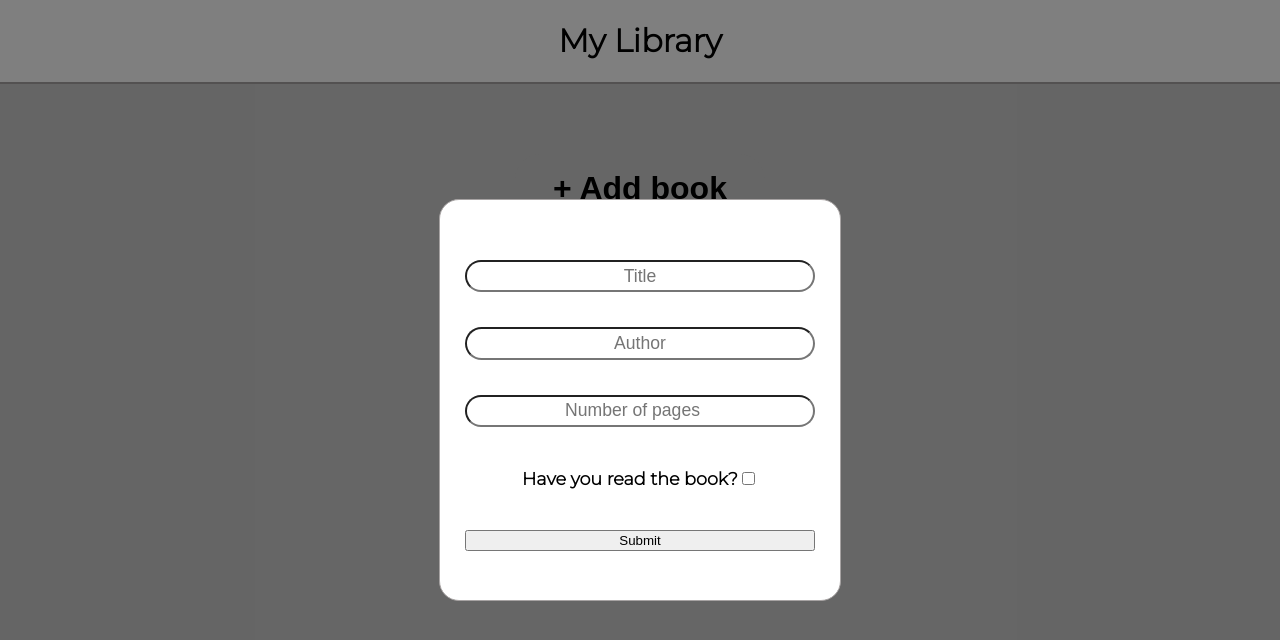
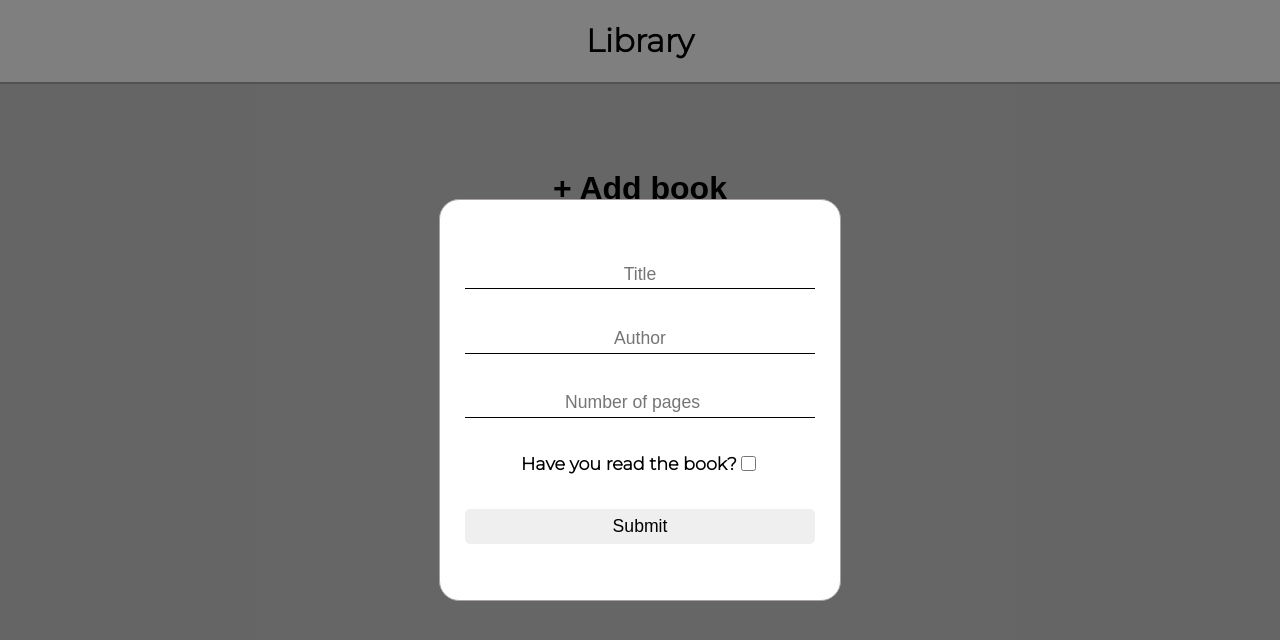
Before and after one commit to rullcoin/Library, a plain HTML site: page index.html in a window 1280 px wide. Both pictures are taken after a click on the button "+ Add book". Drawn offline with Linux system fonts and the light colour scheme.

Commit message:
Finish main styling

```diff
--- a/index.html
+++ b/index.html
@@ -19,7 +19,7 @@
       <div class="header">
         <div class="logo"></div>
         <div class="title">
-          <h1>My Library</h1>
+          <h1>Library</h1>
         </div>
       </div>
 
--- a/styles.css
+++ b/styles.css
@@ -1,7 +1,8 @@
 :root {
     --main-bg-color: #ccc;
     --white: #FFF;
-    --grey: rgb(167, 163, 163)
+    --grey: rgb(167, 163, 163);
+    --green: rgb(20, 218, 63);
 }
 
 body {
@@ -10,6 +11,7 @@ body {
     height: 100vh;
     background-color: var(--main-bg-color);
     font-family: 'Montserrat', sans-serif;
+    font-weight: bold;
 }
 
 .container {
@@ -91,15 +93,37 @@ body {
     left: 50vw;
     transform: translate(-50%, -50%);
     font-size: 1.1em;
-    font-weight: bold;
     padding: 10px;
 }
 
 input {
-    border-radius: 25px;
     height: 1.5em;
     text-align: center;
     font-size: 1em;
+    border-style: none;
+    border-bottom: 1px solid black;
+}
+
+input:hover {
+    background-color: rgb(238, 245, 231);
+}
+
+input[type="checkbox"] {
+    width: 15px;
+    height: 15px;
+    cursor: pointer;
+}
+
+#submit-button {
+    border-radius: 5px;
+    border-style: none;
+    height: 35px;
+    cursor: pointer;
+    font-size: 1em;
+}
+
+#submit-button:hover {
+    background-color: rgb(137, 228, 137);
 }
 
 .read-container {
@@ -121,10 +145,12 @@ input {
     border-radius: 25px;
     border-style: none;
     cursor: pointer;
+    font-size: 1em;
+    font-weight: bold;
 }
 
 #deleteButton {
-    background-color:rgb(221, 220, 220)
+    background-color:rgb(221, 220, 220);
 
 }
 
@@ -161,5 +187,5 @@ input {
 }
 
 .change-status-on {
-    background-color: rgb(20, 218, 63);
+    background-color: var(--green);
 }
```
Also changed, not shown: app.js (+0 -7 lines).
